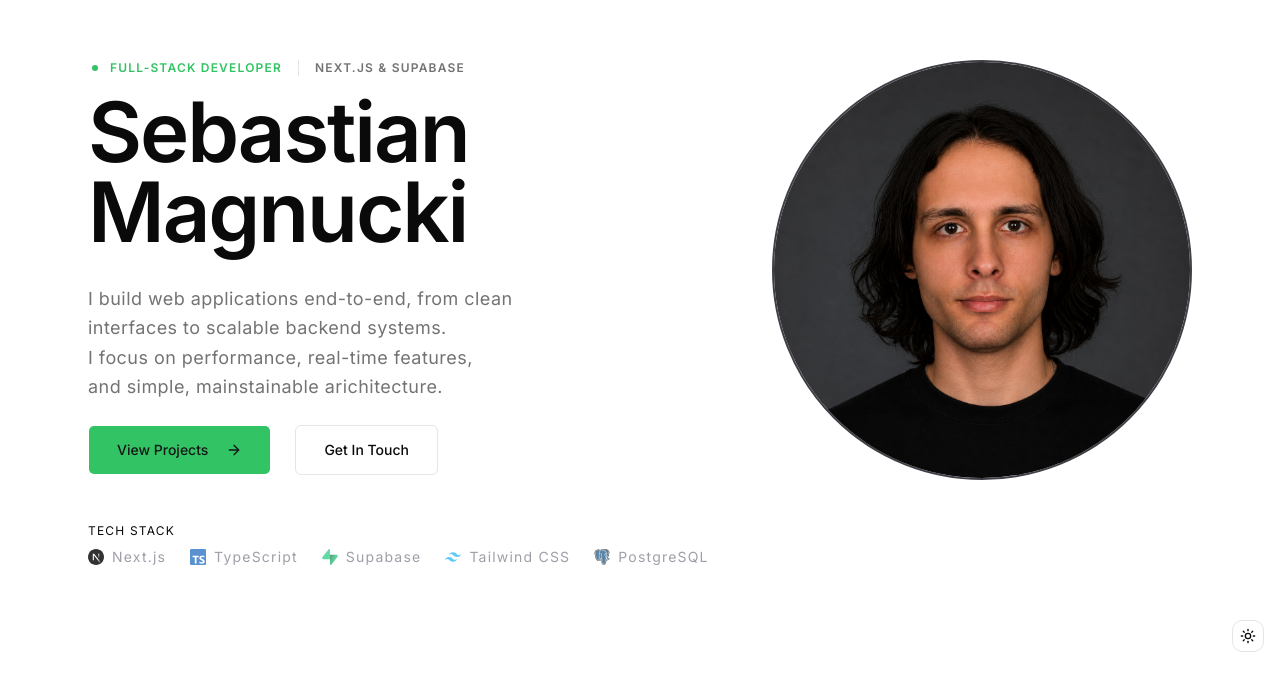
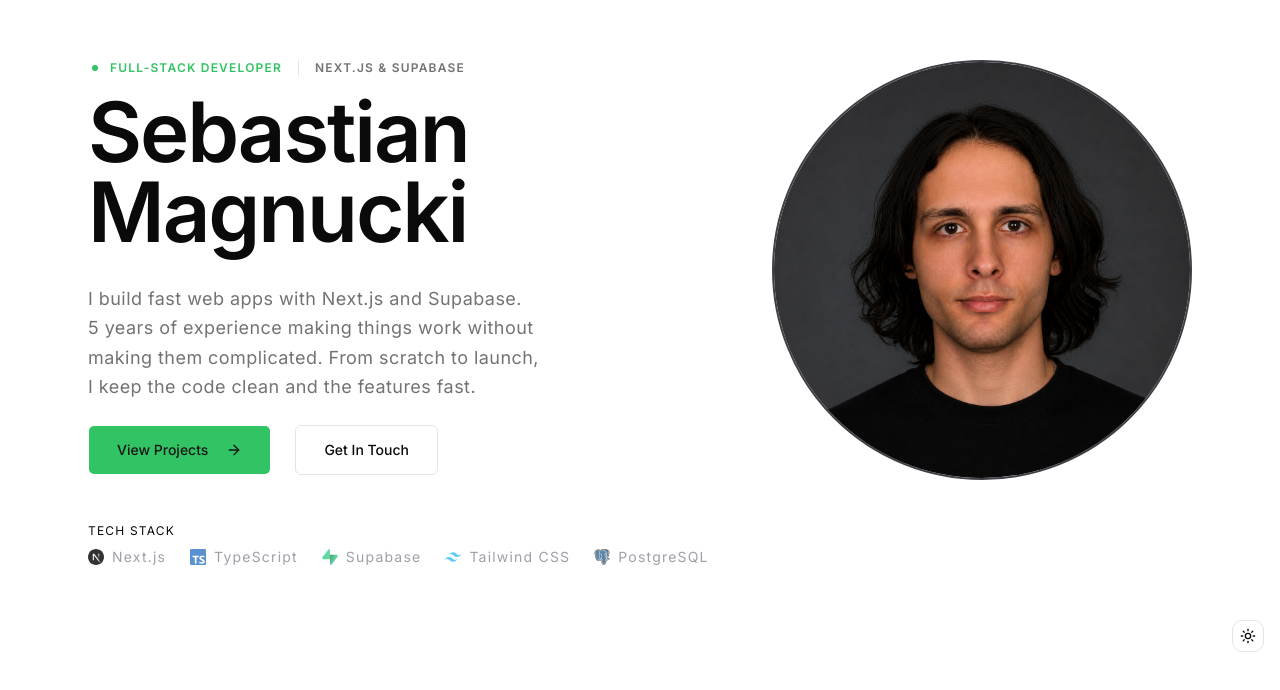
Before and after one commit to svsxn/portfolio, a Next.js app: page / in a window 1280 px wide. Shown: the part 132-822 px from the top of the page. Built offline with nearby package versions, Linux system fonts and the light colour scheme.

Commit message:
docs: update subheadline

```diff
--- a/app/page.tsx
+++ b/app/page.tsx
@@ -22,13 +22,12 @@ export default function Home() {
               Sebastian Magnucki
             </h1>
             <p className="text-[18px] text-muted-foreground leading-relaxed tracking-wide">
-              I build web applications end-to-end, from clean
+              I build fast web apps with Next.js and Supabase.
               <br />
-              interfaces to scalable backend systems.
+              5 years of experience making things work without
               <br />
-              I focus on performance, real-time features,
-              <br />
-              and simple, mainstainable arichitecture.
+              making them complicated. From scratch to launch,
+              <br />I keep the code clean and the features fast.
             </p>
             <div className="flex gap-6 mt-2 mb-8">
               <Button
```
